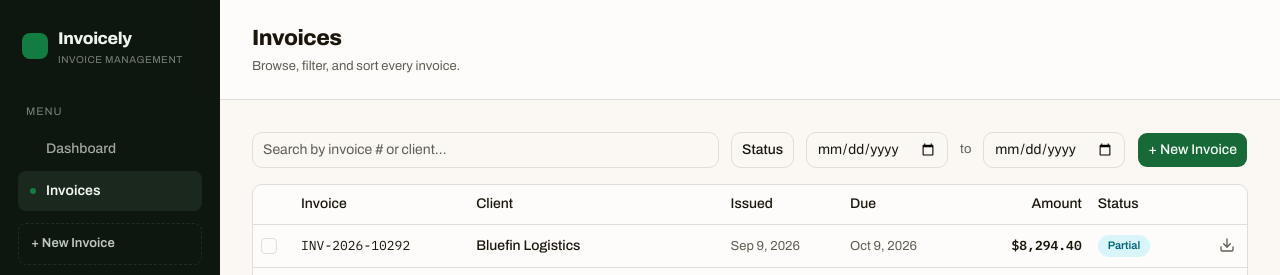
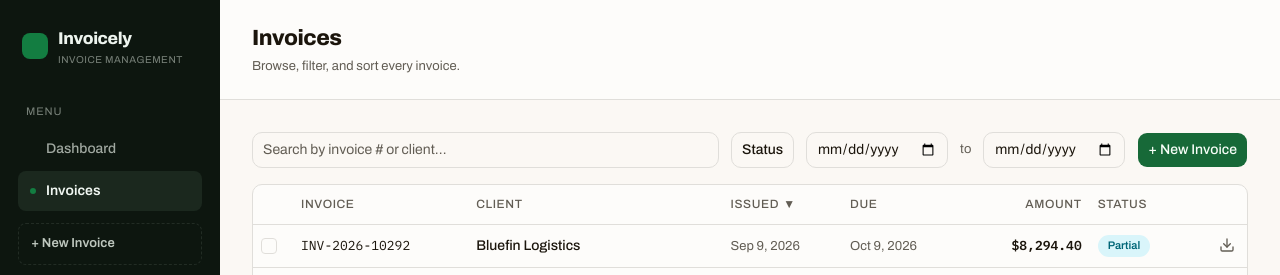
Before and after one commit to thisisfaizanali/ffx-assignment2, a Next.js app: page /invoices in a window 1280 px wide. Shown: the top 275 px of the page. Built offline with nearby package versions, Linux system fonts and the light colour scheme.

Commit message:
feat: add column sorting with accessible headers

```diff
--- a/src/app/invoices/invoice-listing.tsx
+++ b/src/app/invoices/invoice-listing.tsx
@@ -11,6 +11,7 @@ export function InvoiceListing() {
     query,
     setFilters,
     toggleStatus,
+    setSort,
     clearFilters,
     hasActiveFilters,
   } = useTableQuery();
@@ -33,7 +34,12 @@ export function InvoiceListing() {
       ) : isLoading && !data ? (
         <p className="text-sm text-muted-foreground">Loading…</p>
       ) : (
-        <InvoiceTable rows={data?.data ?? []} />
+        <InvoiceTable
+          rows={data?.data ?? []}
+          sort={query.sort}
+          dir={query.dir}
+          onSort={setSort}
+        />
       )}
     </div>
   );
--- a/src/components/invoices/invoice-table.tsx
+++ b/src/components/invoices/invoice-table.tsx
@@ -14,7 +14,17 @@ import {
 } from "@/components/ui/table";
 import { downloadInvoiceText } from "@/lib/download";
 import { daysUntil, formatCurrency, formatDate } from "@/lib/format";
-import type { Invoice } from "@/lib/types";
+import { cn } from "@/lib/utils";
+import type { Invoice, SortDir, SortKey } from "@/lib/types";
+
+const COLUMNS: { key: SortKey; label: string; align?: "right" }[] = [
+  { key: "number", label: "Invoice" },
+  { key: "client", label: "Client" },
+  { key: "issueDate", label: "Issued" },
+  { key: "dueDate", label: "Due" },
+  { key: "amount", label: "Amount", align: "right" },
+  { key: "status", label: "Status" },
+];
 
 function isDueSoon(invoice: Invoice): boolean {
   if (invoice.status !== "pending") return false;
@@ -22,7 +32,14 @@ function isDueSoon(invoice: Invoice): boolean {
   return d >= 0 && d <= 7;
 }
 
-export function InvoiceTable({ rows }: { rows: Invoice[] }) {
+interface InvoiceTableProps {
+  rows: Invoice[];
+  sort: SortKey;
+  dir: SortDir;
+  onSort: (key: SortKey) => void;
+}
+
+export function InvoiceTable({ rows, sort, dir, onSort }: InvoiceTableProps) {
   const router = useRouter();
 
   return (
@@ -33,12 +50,33 @@ export function InvoiceTable({ rows }: { rows: Invoice[] }) {
             <TableHead className="w-10">
               <span className="sr-only">Select</span>
             </TableHead>
-            <TableHead>Invoice</TableHead>
-            <TableHead>Client</TableHead>
-            <TableHead>Issued</TableHead>
-            <TableHead>Due</TableHead>
-            <TableHead className="text-right">Amount</TableHead>
-            <TableHead>Status</TableHead>
+            {COLUMNS.map((col) => (
+              <TableHead
+                key={col.key}
+                aria-sort={
+                  sort === col.key
+                    ? dir === "asc"
+                      ? "ascending"
+                      : "descending"
+                    : "none"
+                }
+                className={col.align === "right" ? "text-right" : undefined}
+              >
+                <button
+                  type="button"
+                  onClick={() => onSort(col.key)}
+                  className={cn(
+                    "flex w-full items-center gap-1 text-xs font-medium tracking-[0.05em] text-muted-foreground uppercase transition-colors hover:text-foreground",
+                    col.align === "right" && "justify-end",
+                  )}
+                >
+                  {col.label}
+                  {sort === col.key && (
+                    <span aria-hidden="true">{dir === "asc" ? "▲" : "▼"}</span>
+                  )}
+                </button>
+              </TableHead>
+            ))}
             <TableHead className="w-12">
               <span className="sr-only">Download</span>
             </TableHead>
```
